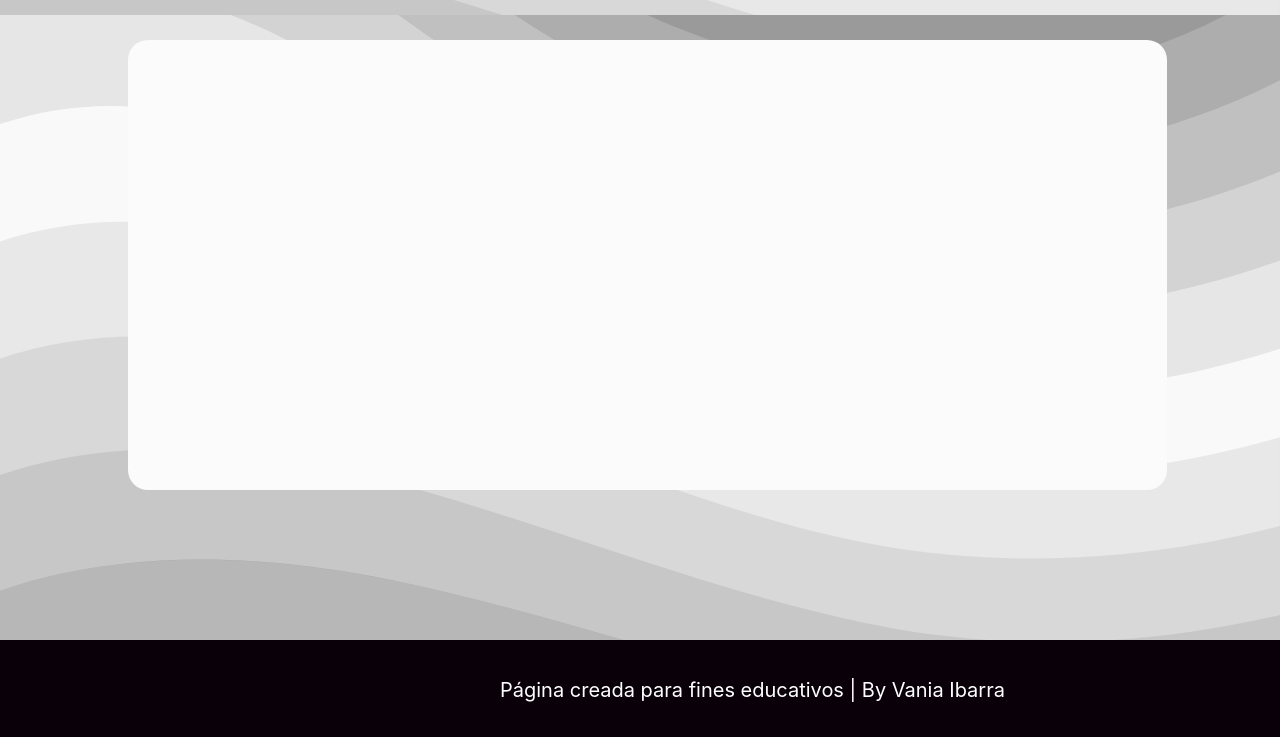
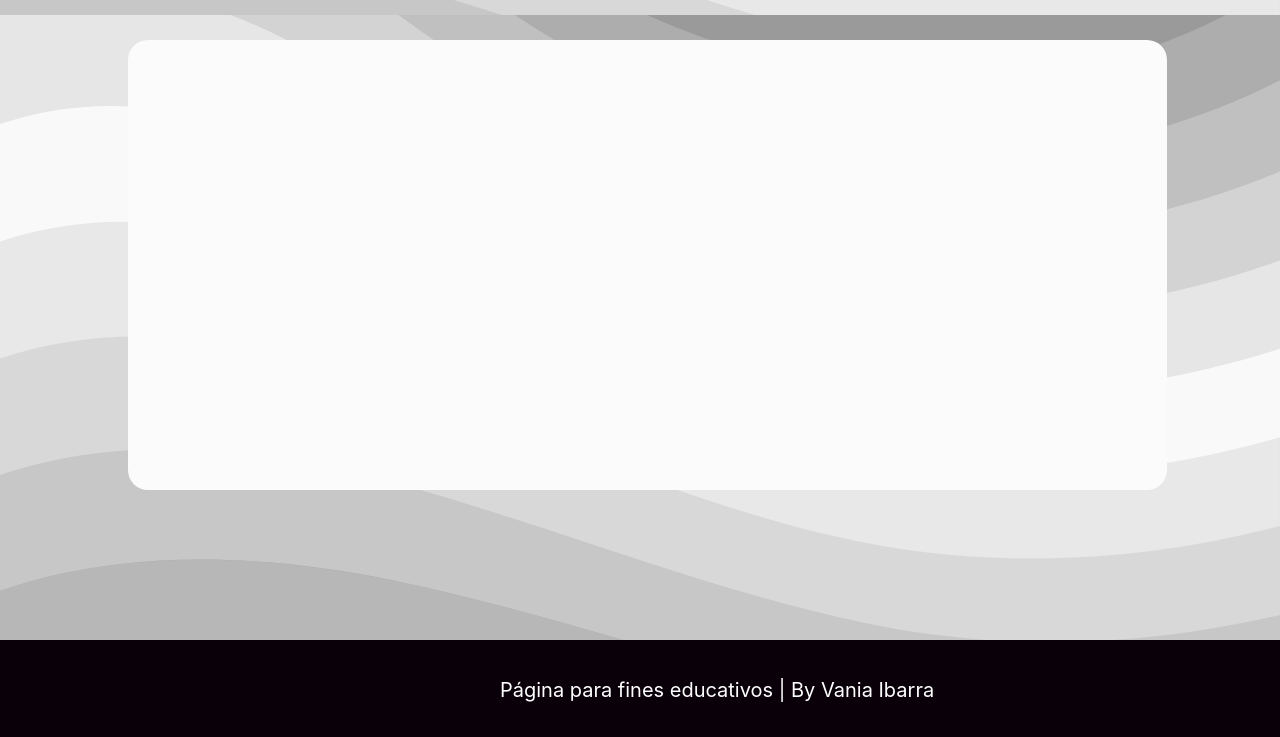
Before and after one commit to VanyIba/Aplicacion-CRUD, a plain HTML site: page index.html in a window 1280 px wide. Shown: the part 585-1322 px from the top of the page. Drawn offline with Linux system fonts and the light colour scheme.

```diff
--- a/index.html
+++ b/index.html
@@ -40,7 +40,7 @@
     </section>
 <footer>
     <div class="recmor">
-        <h1 class="vany">Página creada para fines educativos | By Vania Ibarra</h1>
+        <h1 class="vany">Página para fines educativos | By Vania Ibarra</h1>
         <div class="logos">
            <a href="https://www.facebook.com/vania05" target="_blank"> <img class="facebook" src="./Assets/facebook-logo-3-1.png" alt=""></a>
            <a href="https://www.instagram.com/aleibarra30/" target="_blank"> <img class="Instagram" src="./Assets/instagram-logo-1494D6FE63-seeklogo.com.png" alt=""></a>
```
